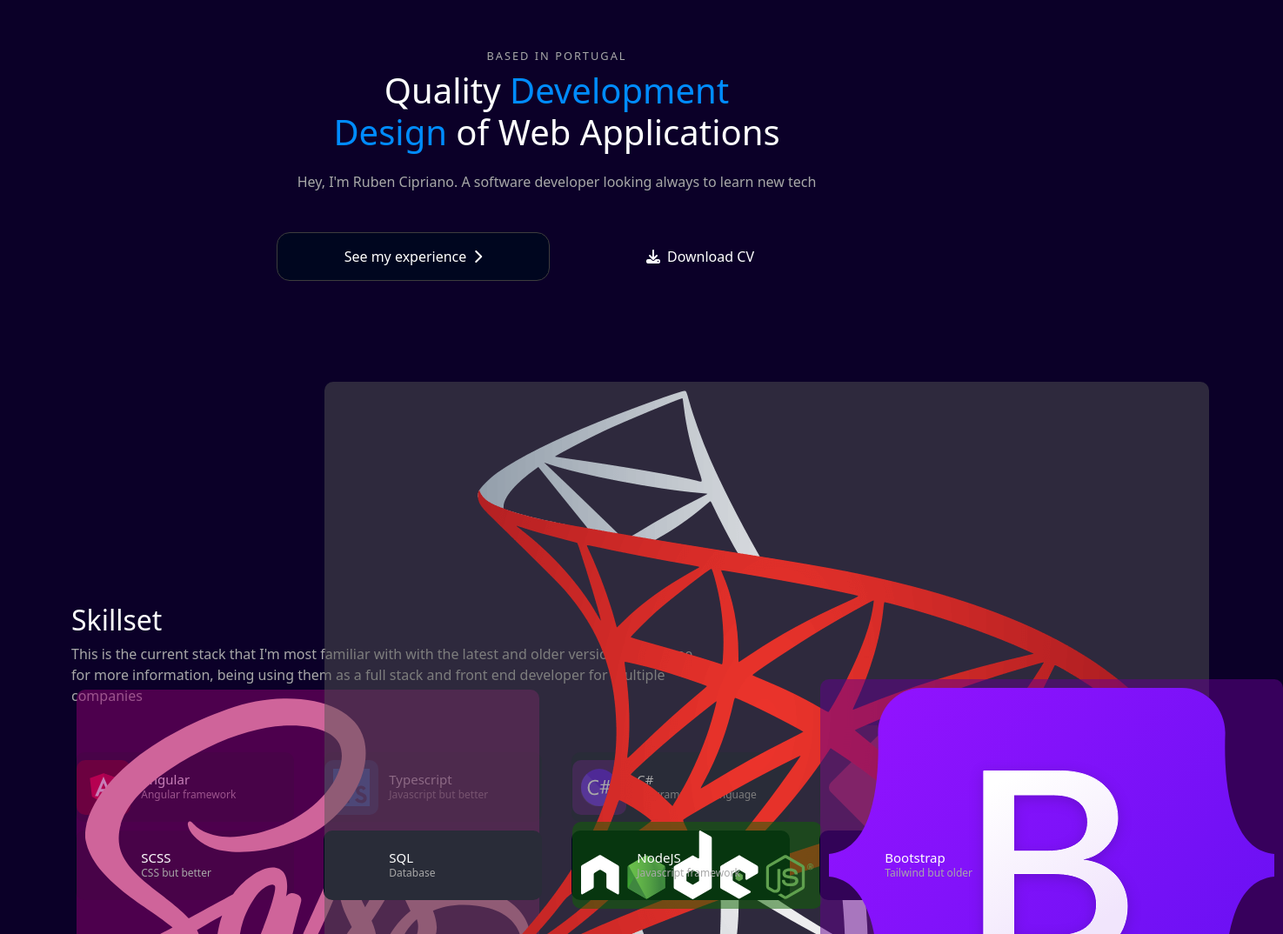
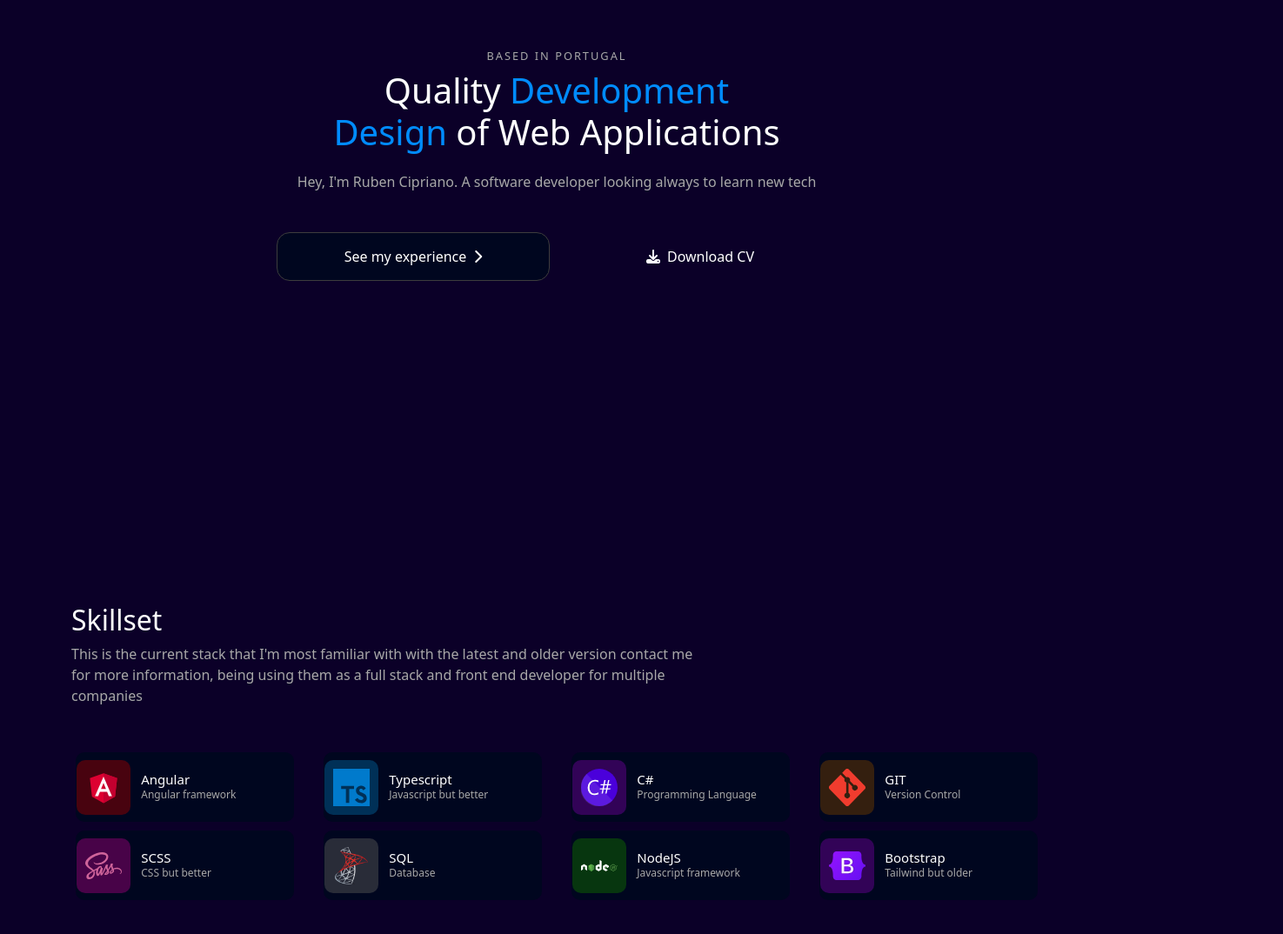
Before and after one commit to RubenCipriano/web-portfolio-angular, an Angular app: page / in a window 1280 px wide. Shown: the part 186-1260 px from the top of the page at 87% size, 1475 px wide, since content can reach past the window. Built offline with nearby package versions, Linux system fonts and the light colour scheme.

Commit message:
Update tech-card.component.scss

```diff
--- a/src/app/components/tech-card/tech-card.component.scss
+++ b/src/app/components/tech-card/tech-card.component.scss
@@ -6,7 +6,6 @@
     align-items: center;
     height: 80px;
     transition: 1s all;
-
     cursor: default;
 
     h4 {
@@ -27,8 +26,8 @@
     padding: 10px;
     border-radius: 10px;
     max-height: 100%;
-    height: auto;
-    width: auto;
+    height: 100%;
+    width: 100%;
     aspect-ratio: 1 / 1;
     object-fit: contain;
 }
```
